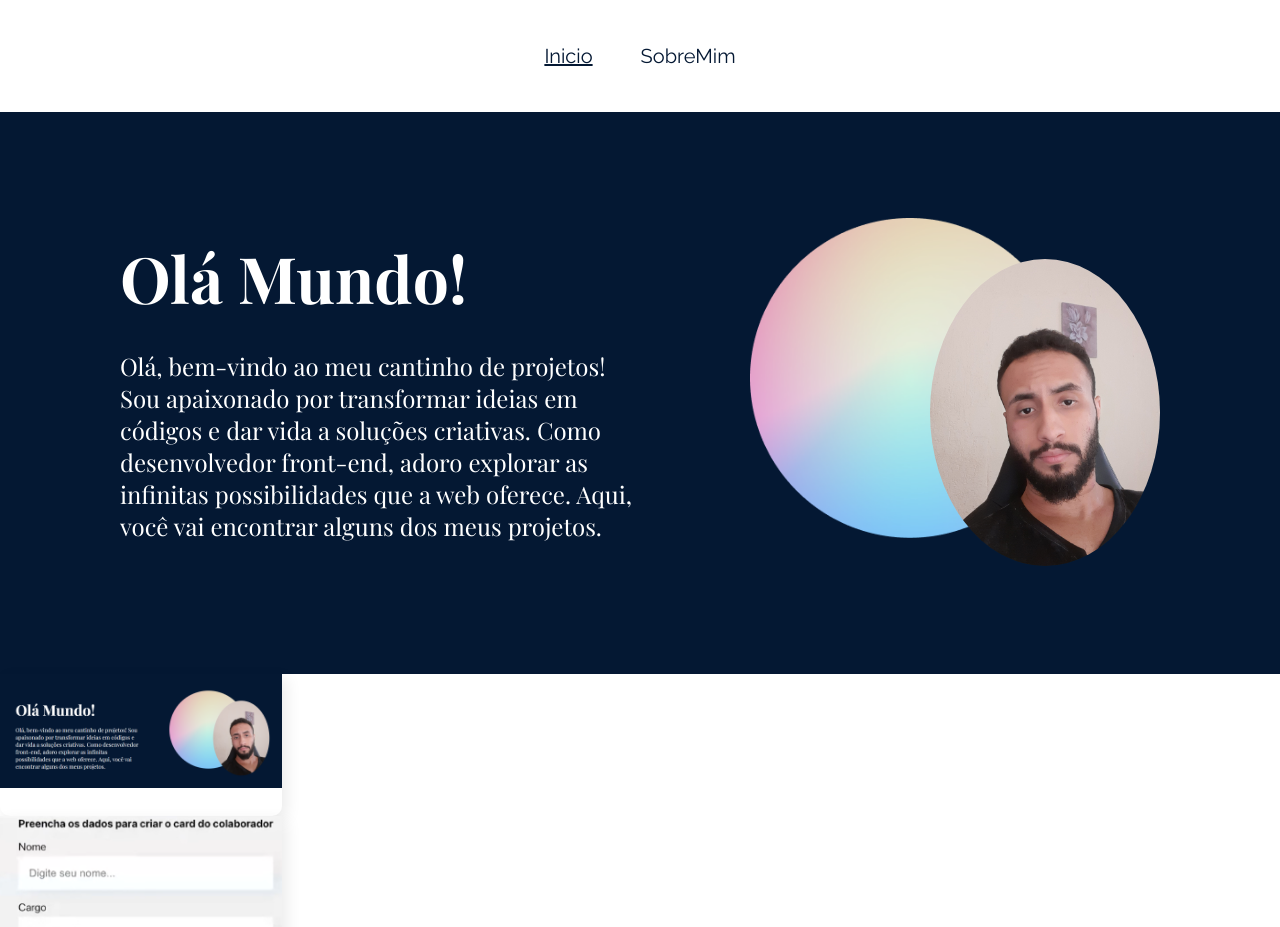
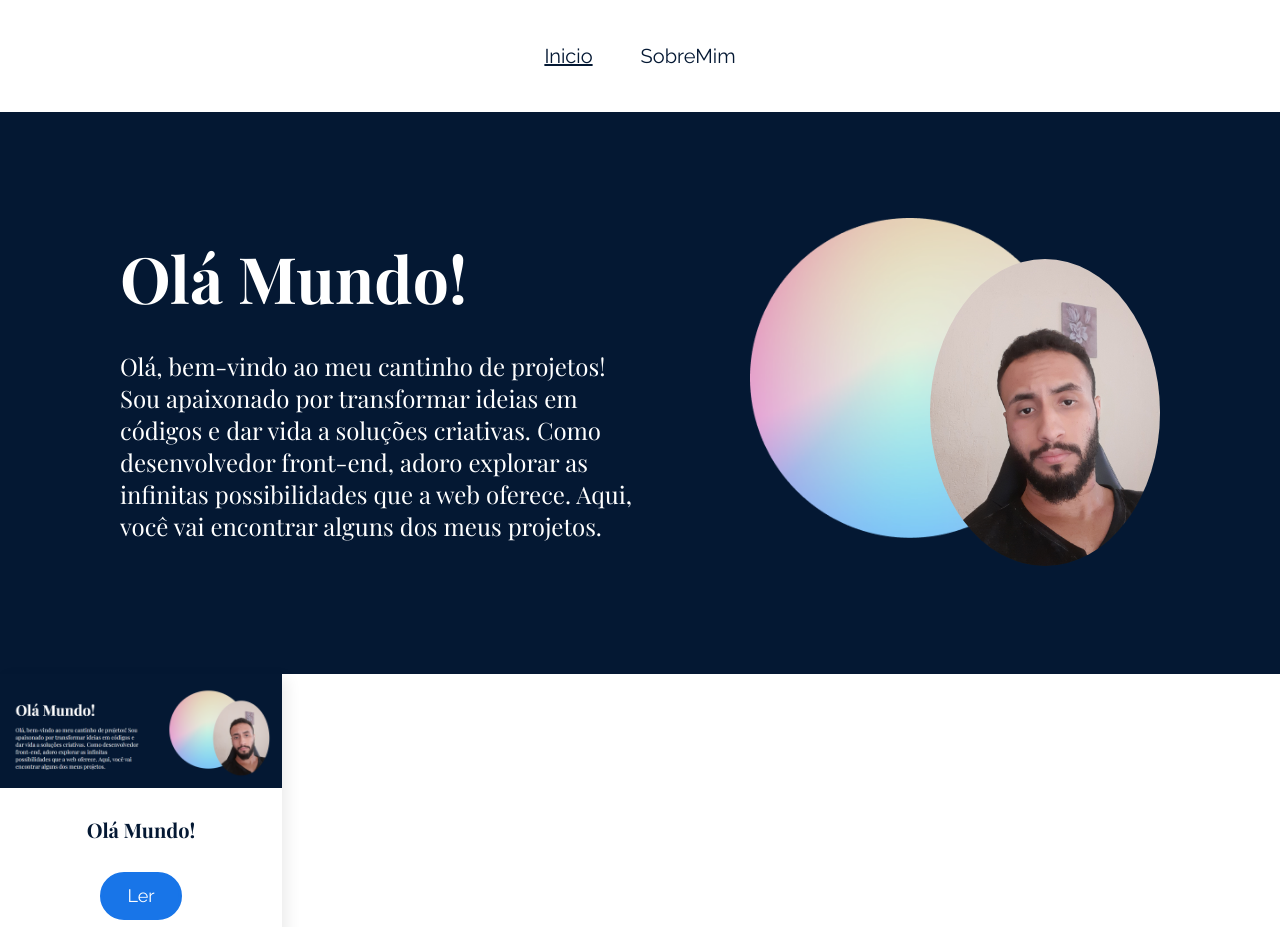
Before and after one commit to AlexandreFerreira97/ola-mundo, a React (Create React App) app: page / in a window 1280 px wide. Shown: the top 927 px of the page. Built offline with nearby package versions, Linux system fonts and the light colour scheme.

Commit message:
Update index.js

```diff
--- a/src/componentes/Post/index.js
+++ b/src/componentes/Post/index.js
@@ -7,6 +7,11 @@ const Post = ( {post} ) => {
                 src={`/imgPR/posts/${post.id}/capa.PNG`}
                 alt='Imagem do Projeto'
             />
+
+            <h2 className={styles.titulo}>{post.titulo}</h2>
+
+            <button className={styles.botaoLer}>Ler</button>
+
         </div>
     )
 }
```
